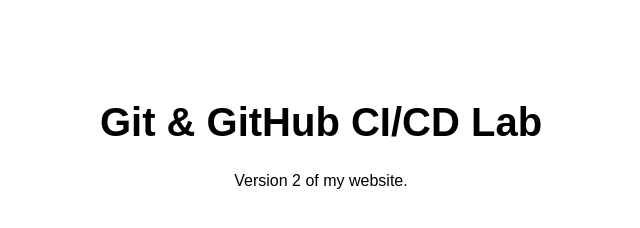
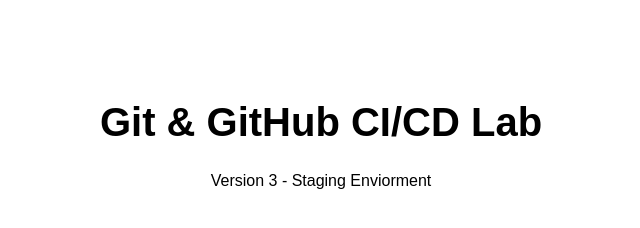
Before and after one commit to rmfaizi3/git-cicd-lab, a plain HTML site: page index.html in a window 1280 px wide. Shown: the full height of the page, 319-959 px from the left. Drawn offline with Linux system fonts and the light colour scheme.

Commit message:
update staging website

```diff
--- a/index.html
+++ b/index.html
@@ -9,7 +9,7 @@
 
     <h1>Git & GitHub CI/CD Lab</h1>
 
-    <p>Version 2 of my website.</p>
+    <p>Version 3 - Staging Enviorment</p>
 
 </body>
 </html>
```
